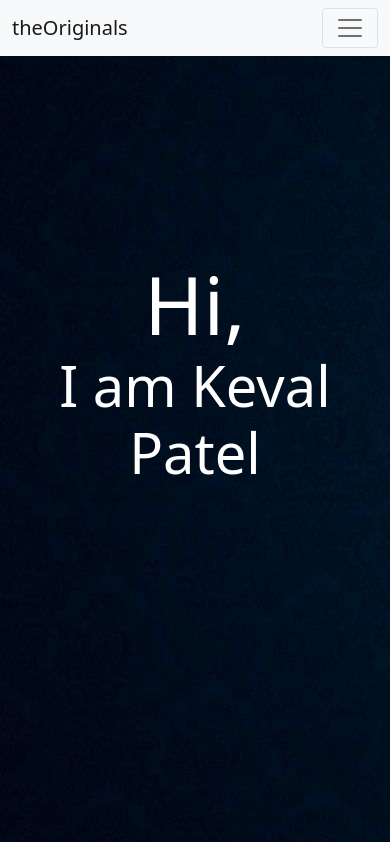
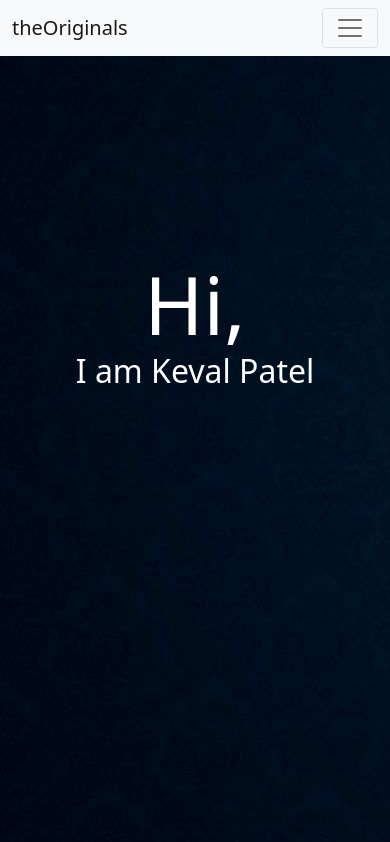
Before and after one commit to kevalpatel09/Portfolio, a plain HTML site: page index.html in a window 390 px wide. Drawn offline with nearby package versions, Linux system fonts and the light colour scheme.

Commit message:
text width changed in index.html

```diff
--- a/CSS/port.css
+++ b/CSS/port.css
@@ -2,6 +2,7 @@ header{
     text-align: center;
     height: 100vh;
     background-image: url(/Images/img.jpg);
+    text-align: center;
 
 }
 header h1{
@@ -20,5 +21,8 @@ header h1 span{
 
     header h1 span{
         display: block;
+        width: 80%;
+        font-size: 2rem;
+        margin: 0 auto;
     }
 }
```
